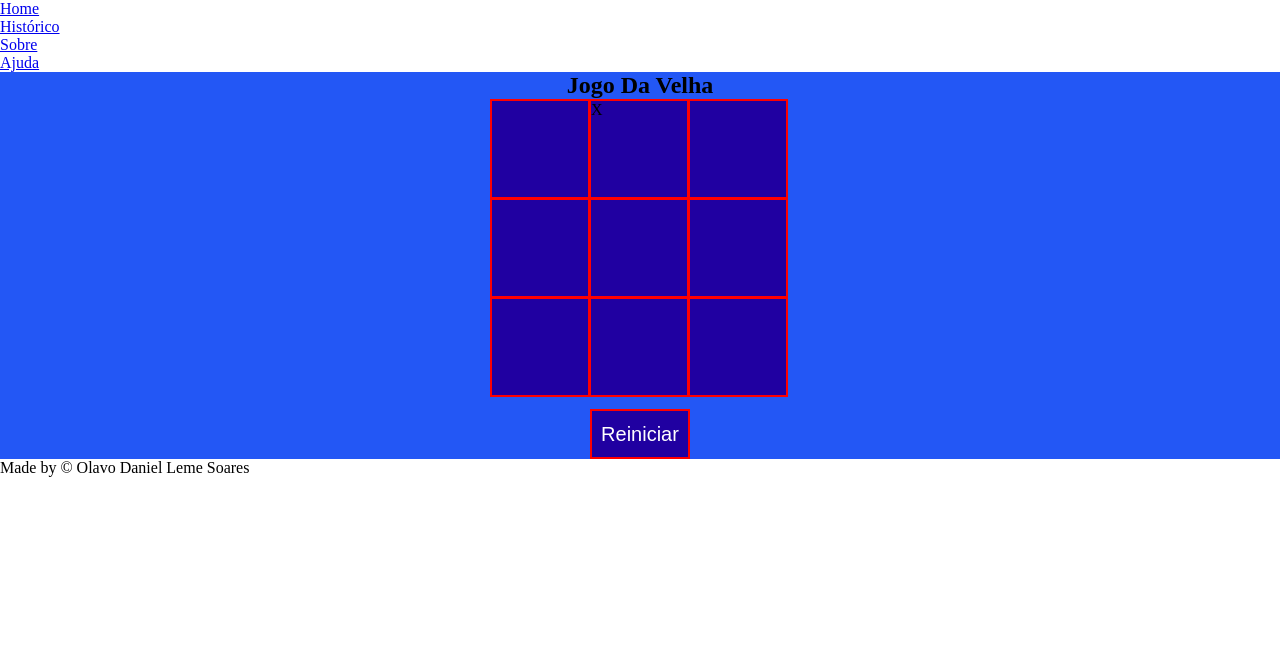
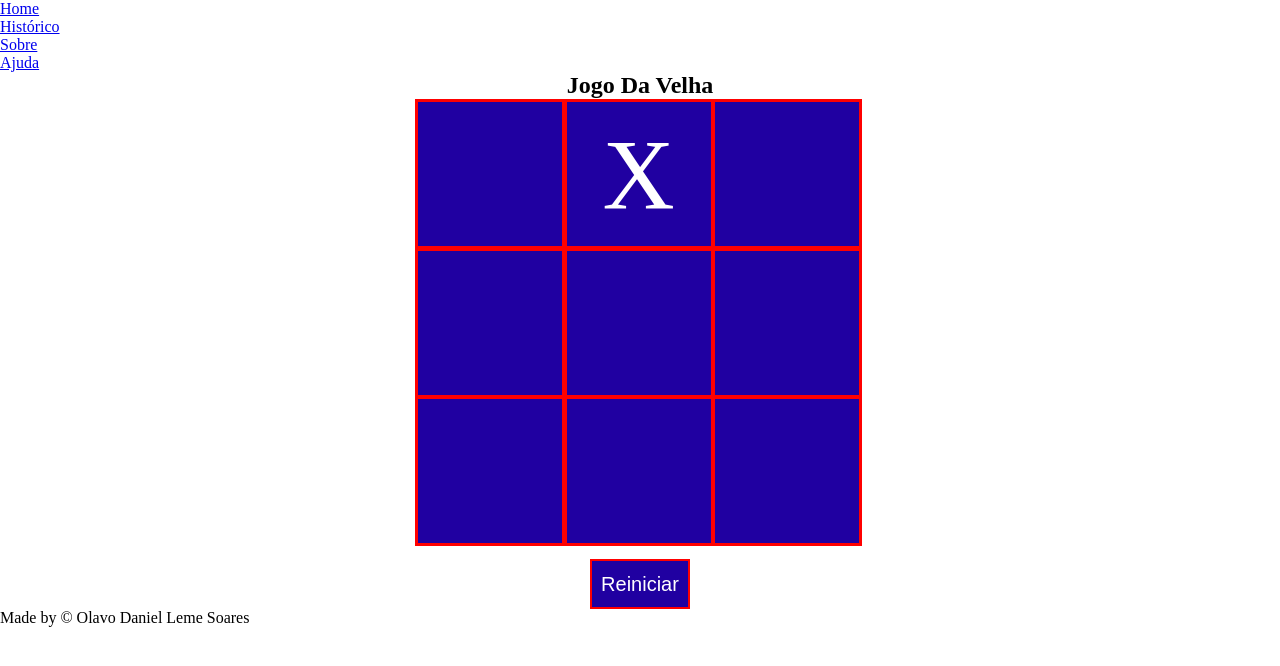
Before and after one commit to NightWholfBR/Tic_Tac_Toe, a plain HTML site: page index.html in a window 1280 px wide. Both pictures are taken after a click on the element 639 px from the left and 149 px from the top of the page. Drawn offline with Linux system fonts and the light colour scheme.

Commit message:
Add files via upload

```diff
--- a/css/main.css
+++ b/css/main.css
@@ -16,7 +16,6 @@
     align-items: center;
     display: flex;
     flex-direction: column;
-    background-color: var(--cor-fundo);
 }
 
 .tabuleiro {
@@ -27,12 +26,17 @@
 }
 
 .grid {
+    border: 3px solid red;
+    min-width: 150px;
+    min-height: 150px;
+    display: flex;
+    justify-content: center;
+    align-items: center;
+    font-size: 100px;
+    color: white;
+    cursor: pointer;
     background-color: var(--cor-fundo-dark);
-    border: 2px solid red;
-    min-height: 100px;
-    min-width: 100px;
-    cursor: pointer;
-}
+  }
 #reinicia{
     color: var(--cor-fonte);
     font-size: 20px;
--- a/index.html
+++ b/index.html
@@ -26,19 +26,19 @@
         </section>
 
         <section class="tabuleiro">
-            <section class="grid" id="c1" onclick="joga(this.id);"></section>
-            <section class="grid" id="c2" onclick="joga(this.id);"></section>
-            <section class="grid" id="c3" onclick="joga(this.id);"></section>
-            <section class="grid" id="c4" onclick="joga(this.id);"></section>
-            <section class="grid" id="c5" onclick="joga(this.id);"></section>
-            <section class="grid" id="c6" onclick="joga(this.id);"></section>
-            <section class="grid" id="c7" onclick="joga(this.id);"></section>
-            <section class="grid" id="c8" onclick="joga(this.id);"></section>
-            <section class="grid" id="c9" onclick="joga(this.id);"></section>
+            <section class="grid" id="c1" onclick="joga(this.id);testa();"></section>
+            <section class="grid" id="c2" onclick="joga(this.id);testa()"></section>
+            <section class="grid" id="c3" onclick="joga(this.id);testa()"></section>
+            <section class="grid" id="c4" onclick="joga(this.id);testa()"></section>
+            <section class="grid" id="c5" onclick="joga(this.id);testa()"></section>
+            <section class="grid" id="c6" onclick="joga(this.id);testa()"></section>
+            <section class="grid" id="c7" onclick="joga(this.id);testa()"></section>
+            <section class="grid" id="c8" onclick="joga(this.id);testa()"></section>
+            <section class="grid" id="c9" onclick="joga(this.id);testa()"></section>
         </section>
 
         <section class="renova">
-            <button id="reinicia">Reiniciar</button>
+            <button id="reinicia" onclick="limpar();">Reiniciar</button>
         </section>
     </main>
 
--- a/js/main.js
+++ b/js/main.js
@@ -15,3 +15,49 @@ function joga(casa) {
         }
     }
 }
+
+    function testa() {
+        const c1 = document.getElementById('c1').innerHTML;
+        const c2 = document.getElementById('c2').innerHTML;
+        const c3 = document.getElementById('c3').innerHTML;
+        const c4 = document.getElementById('c4').innerHTML;
+        const c5 = document.getElementById('c5').innerHTML;
+        const c6 = document.getElementById('c6').innerHTML;
+        const c7 = document.getElementById('c7').innerHTML;
+        const c8 = document.getElementById('c8').innerHTML;
+        const c9 = document.getElementById('c9').innerHTML;
+
+        if(c1 != '' && c4 != '' && c7 != ''&&
+             c1 == c4 && c4 == c7 ||
+
+             c2 != '' && c5 != '' && c8 != '' &&
+             c2 == c5 && c5 ==c8 ||
+
+             c3 != '' && c6 != '' && c9 !== '' &&
+             c3 == c6 && c6 ==9 ||
+
+             c1 != '' && c2 != '' && c3 != '' &&
+             c1 == c2 && c2 == c3 ||
+
+             c4 != '' && c5 !== '' && c6 != '' &&
+             c4 == c5 && c5 == c6 ||
+
+             c7 != '' && c8 != '' && c9 != '' &&
+             c7 == c8 && c8 == c9 ||
+
+             c1 != '' && c5 != '' && c9 != '' &&
+             c1 == c5 && c5 == c9 ||
+
+             c3 != '' && c5 != '' && c7 != '' &&
+             c3 == c5 && c5 == c7) {
+                alert('Você venceu!!!');
+                limpa();
+             }
+    }
+
+    function limpar () {
+        for(let i = 1; 1 <=9; i++){
+            let celula = 'c'
+            document.getElementById('c'+i).innerHTML = '';
+        }
+    }
```
